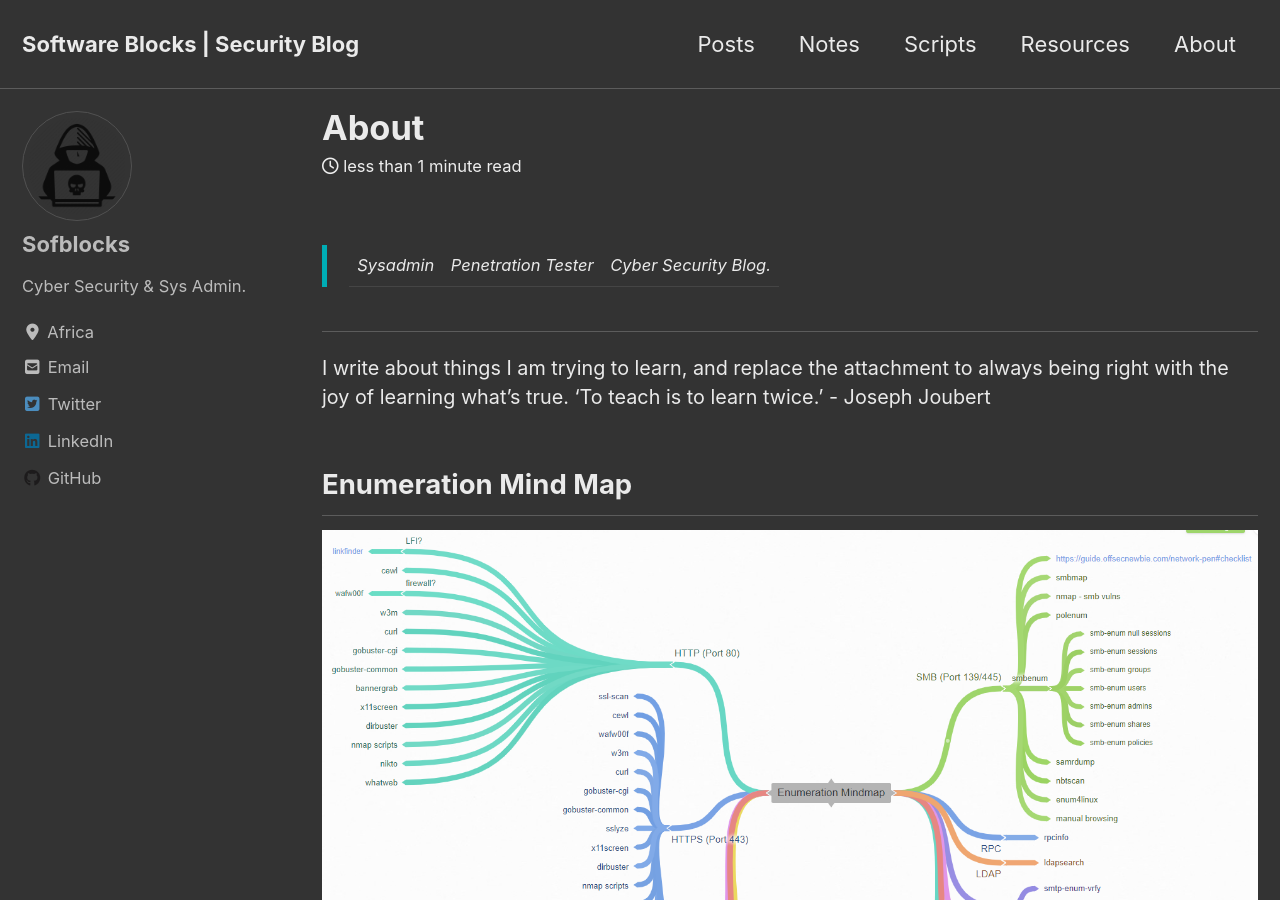
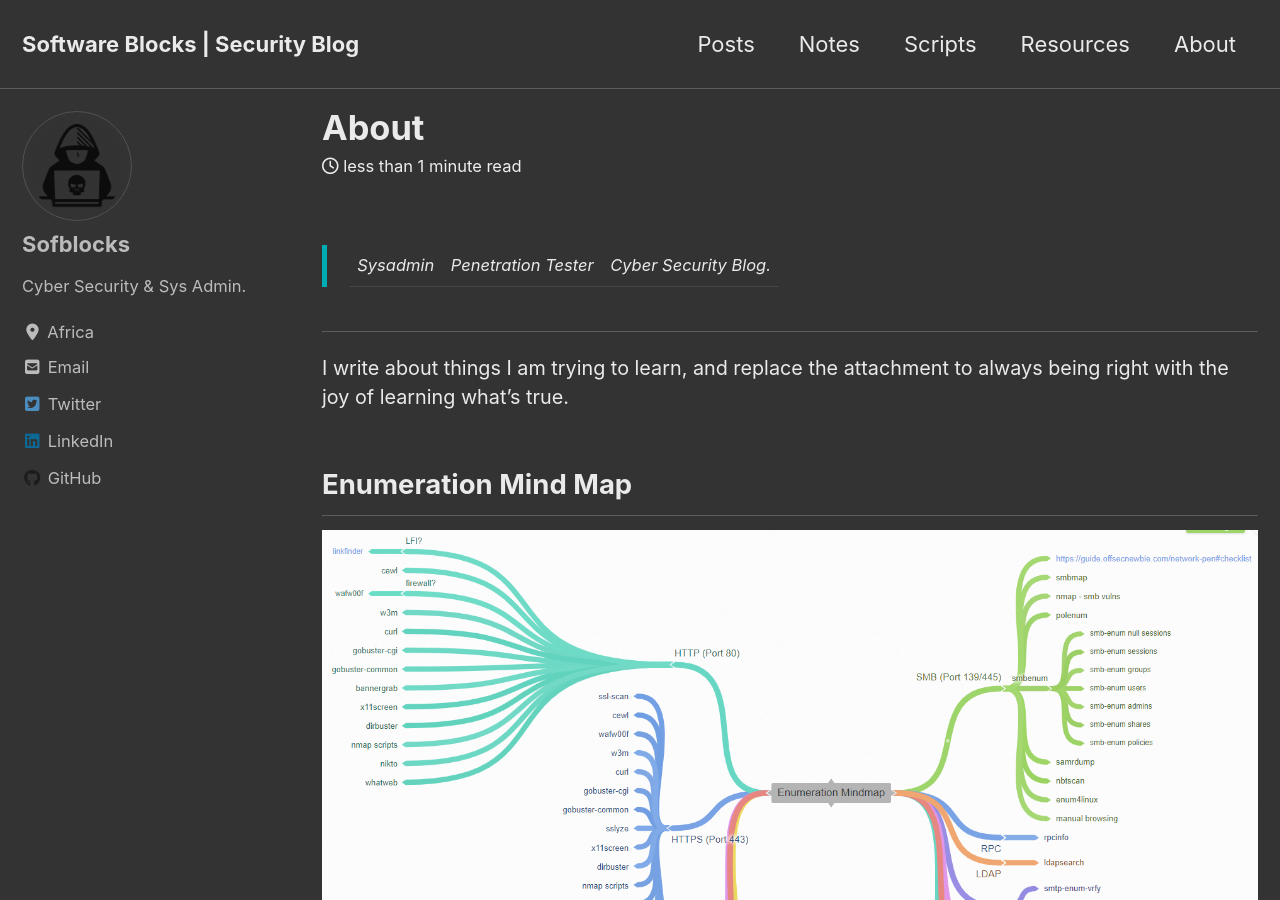
Before and after one commit to sofblocks/sofblocks.github.io, a Jekyll site: the page built from _pages/about.md, in a window 1280 px wide and 900 px high. Built offline with Jekyll 4.4.1, drawn with Linux system fonts in a browser that asks for light colours; cached includes are drawn as plain includes; nearby versions of some CDN libraries.

Commit message:
Update about.md

```diff
--- a/_pages/about.md
+++ b/_pages/about.md
@@ -10,7 +10,6 @@ classes: wide
 ------------------------------------------------------------------------------------------------------------------------------------
 
 I write about things I am trying to learn, and replace the attachment to always being right with the joy of learning what's true.
-'To teach is to learn twice.' - Joseph Joubert
 
 ## Enumeration Mind Map
 ![upload-image]({{ "/assets/imgs/notes/map.png" | relative_url }})
```
